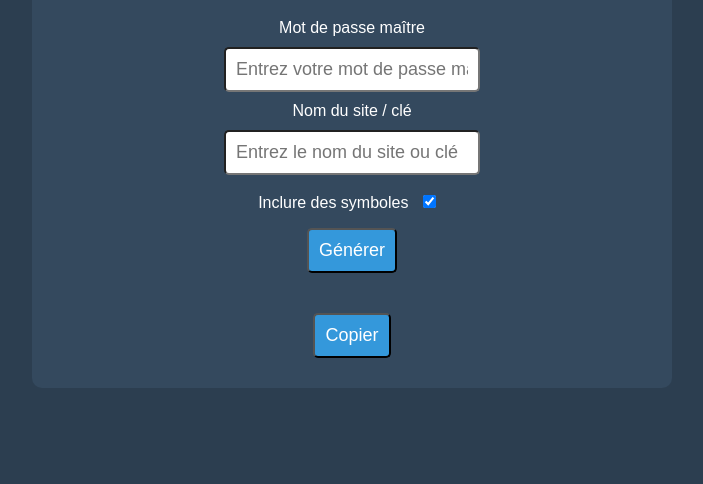
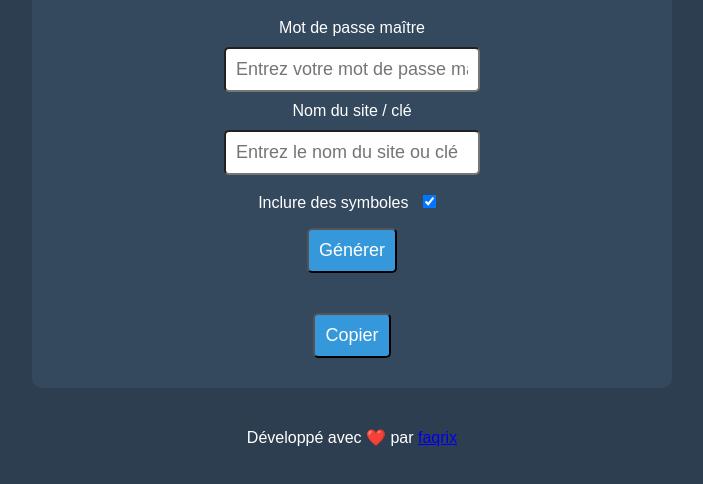
Before and after one commit to faqrix/GenPASS, a plain HTML site: page site/index.html in a window 1280 px wide. Shown: the part 146-630 px from the top of the page, without its empty margins (288-991 px from the left). Drawn offline with Linux system fonts and the light colour scheme.

Commit message:
Update index.html

```diff
--- a/site/index.html
+++ b/site/index.html
@@ -122,4 +122,10 @@
         }
     </script>
 </body>
+<footer style="text-align: center; margin-top: 40px;">
+    <p>
+      Développé avec ❤️ par <a href="https://github.com/faqrix/GenPASS" target="_blank">faqrix</a>
+    </p>
+  </footer>
+
 </html>
```
